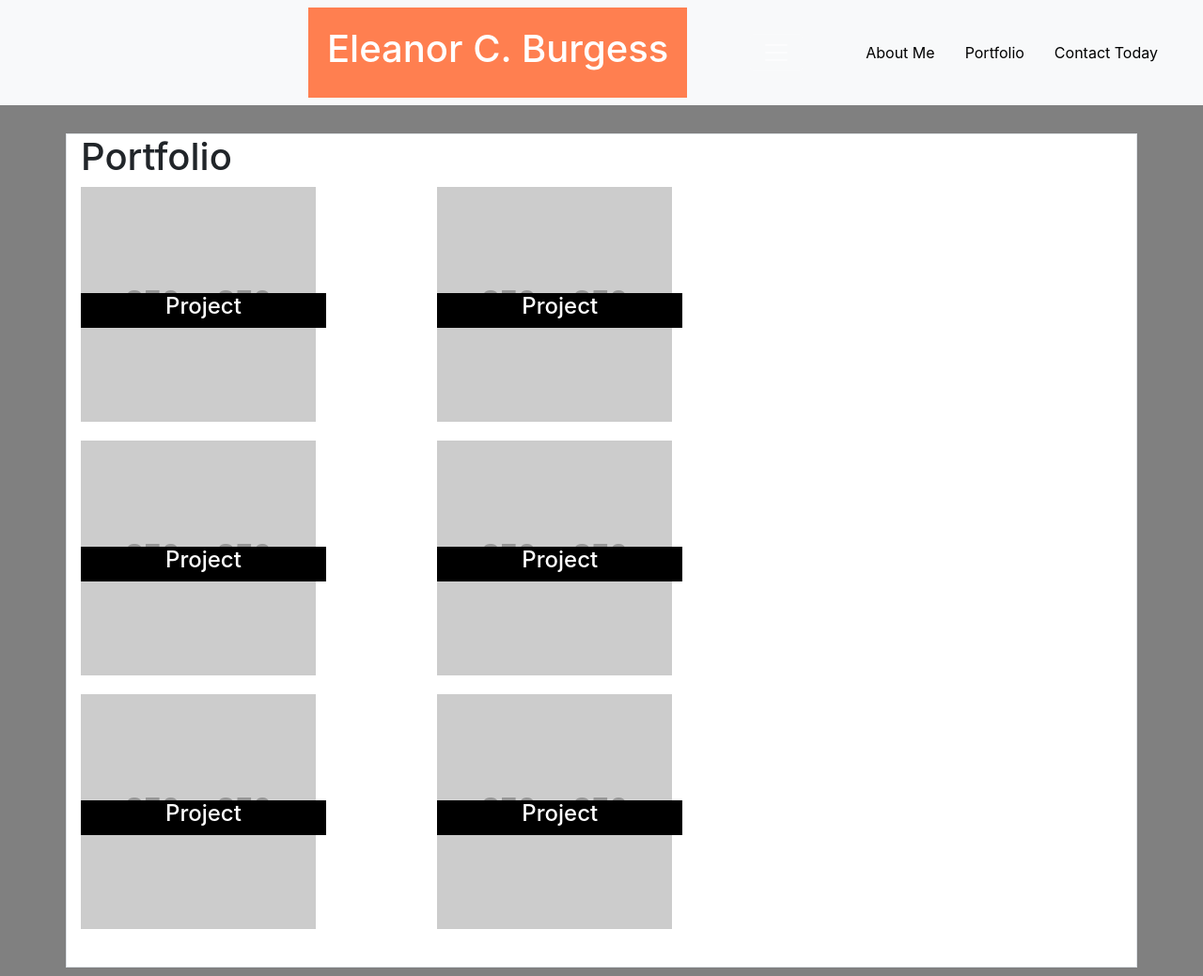
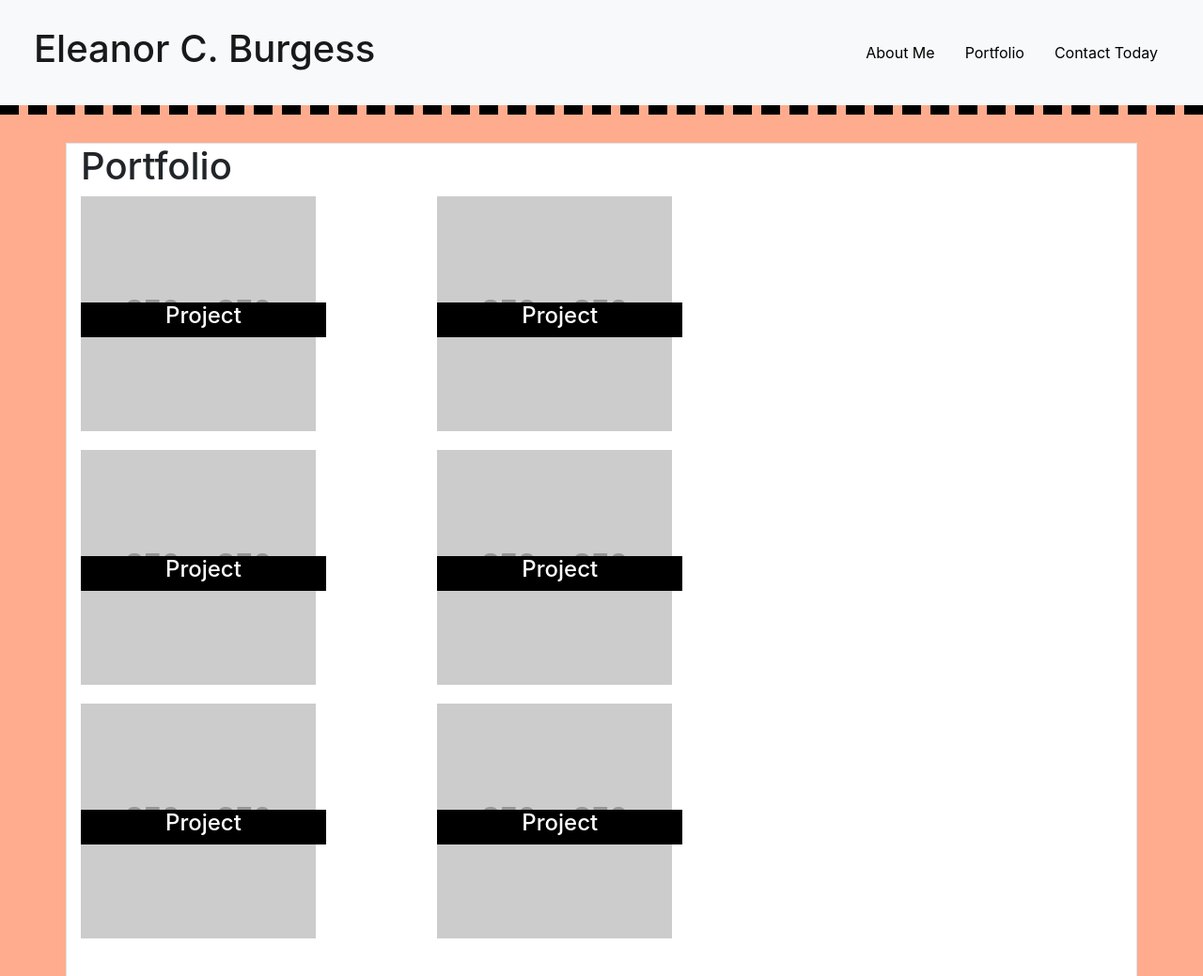
Before and after one commit to EleanorBurgess0940/Eleanor.Burgess.Portfolio, a plain HTML site: page portfolio.html in a window 1280 px wide. Shown: the top 1039 px of the page at 94% size. Drawn offline with nearby package versions, Linux system fonts and the light colour scheme; placeholder pictures from the web are drawn by us.

Commit message:
Updated style.css to include new styling for the Navbar

```diff
--- a/portfolio.html
+++ b/portfolio.html
@@ -12,14 +12,10 @@
 
 <header>
     <nav>
-        <div class="navbar navbar-dark text-dark bg-light">
+        <div class="navbar navbar-light bg-light">
             <a class="navbar-brand">
                 <h1>Eleanor C. Burgess</h1>
             </a>
-            <button class="navbar-toggler" type="button" data-toggle="collapse" data-target="#navbarSupportedContent"
-                aria-controls="navbarSupportedContent" aria-expanded="false" aria-label="Toggle navigation">
-                <span class="navbar-toggler-icon"></span>
-            </button>
             <ul class="navbar list-group list-group-horizontal">
                 <li class="nav-item active">
                     <a class="nav-link" href="index.html">About Me</a>
--- a/style.css
+++ b/style.css
@@ -3,6 +3,9 @@
 }
 ul{
     list-style-type: none;
+}
+header{
+    border-bottom:10px dashed black
 }
 .nav-link{
     list-style-type:horizontal;
@@ -12,9 +15,10 @@ ul{
     margin-bottom:0;
 }
 .navbar-brand{
-    margin-left: 25%;
+    margin-left: 0;
     padding:20px;
-    background-color:coral;
+    margin-bottom:0;
+    color:black;
 }
 .row{
     margin-bottom:20px;
@@ -27,7 +31,7 @@ footer{
     border-top: 10px solid black;
 }
 body{
-    background-color: gray
+    background-color: rgb(255, 172, 142);
 }
 .container{
     background-color:white;
```
